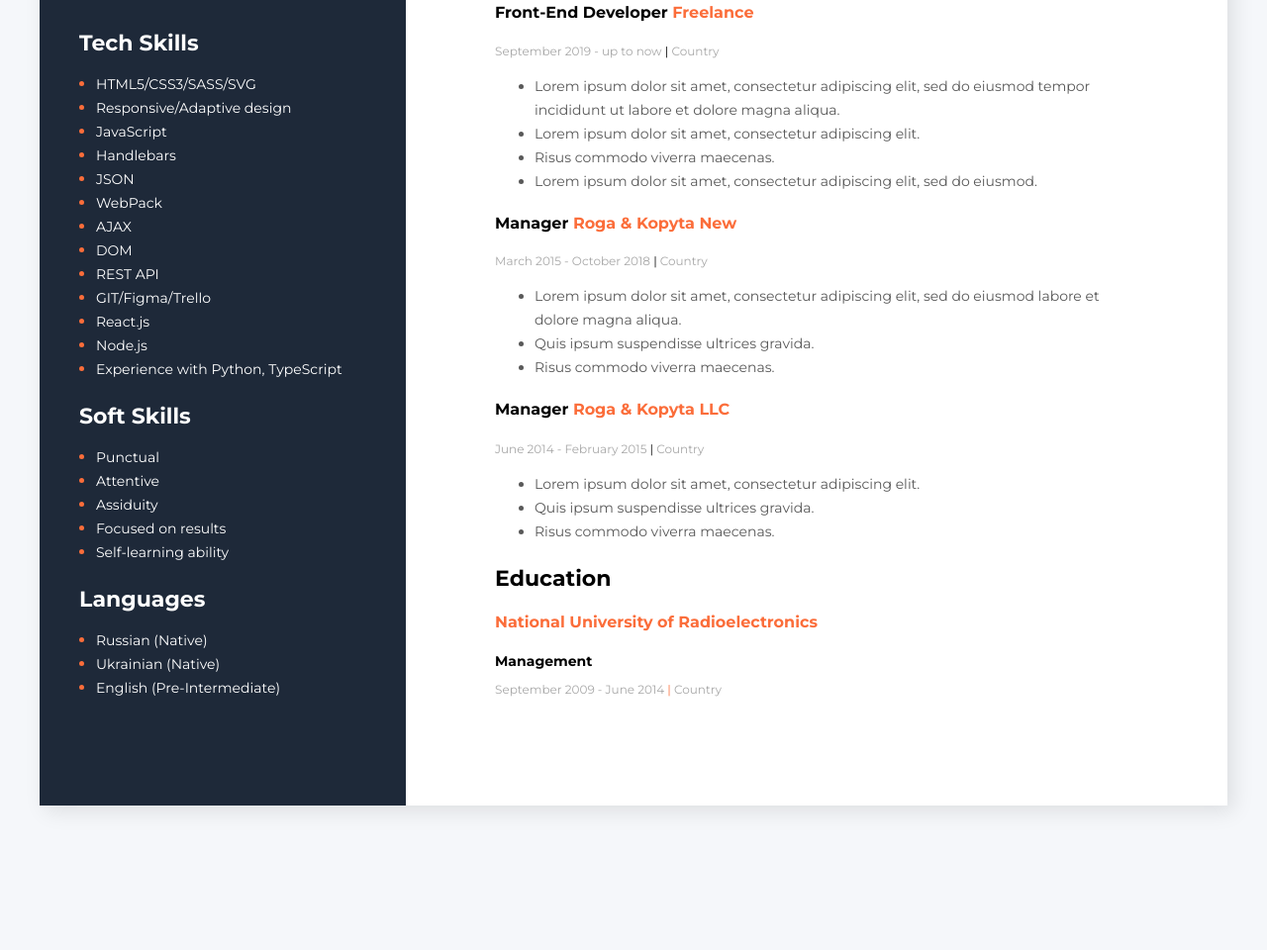
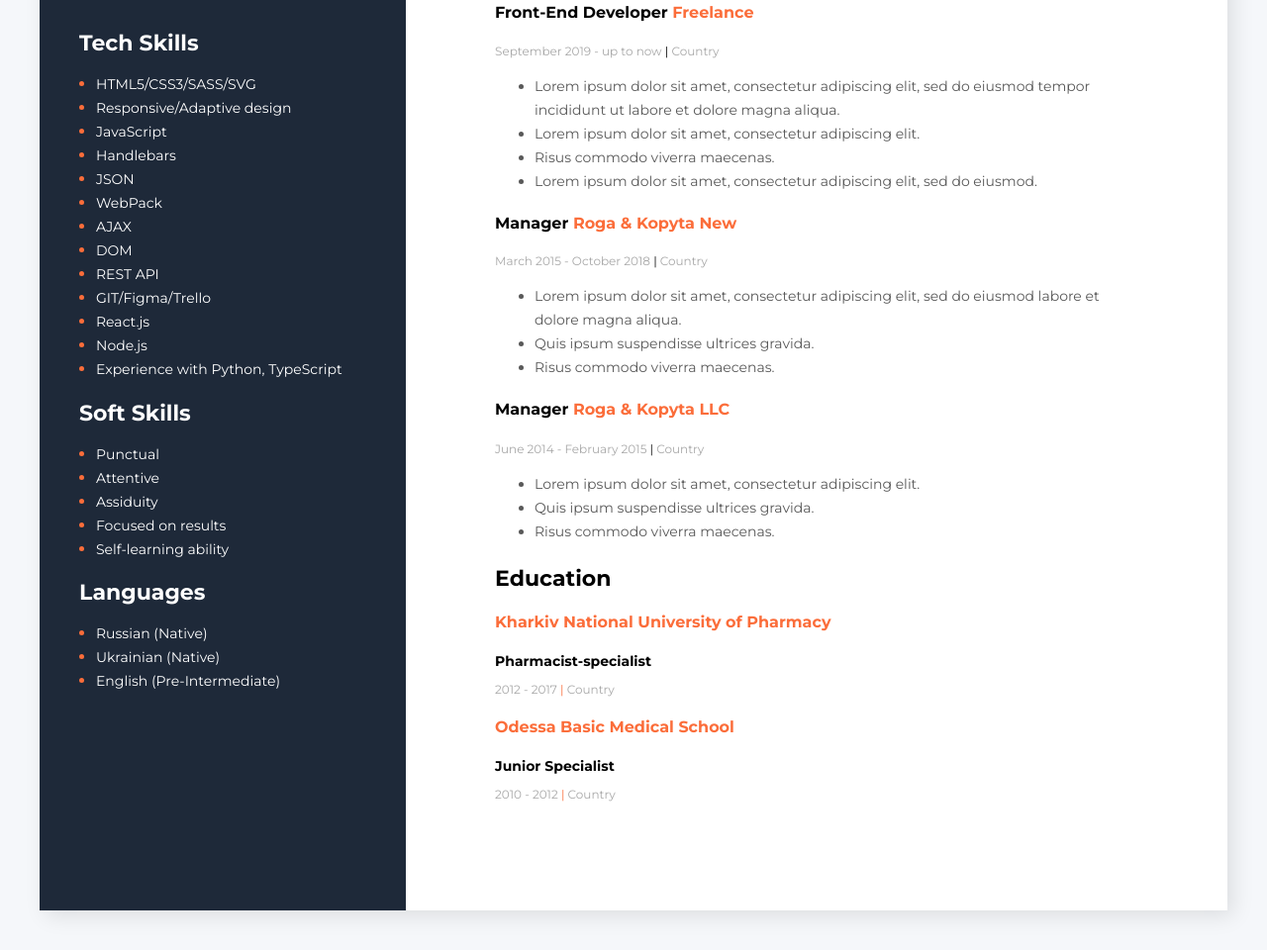
Before and after one commit to Marina-93/Resume, a plain HTML site: page index.html in a window 1280 px wide. Shown: the part 648-1608 px from the top of the page at 99% size. Before the commit the page ends 1502 px from the top, so only its background shows below. Drawn offline with Linux system fonts and the light colour scheme.

Commit message:
education and fix sidebar

```diff
--- a/index.html
+++ b/index.html
@@ -13,8 +13,8 @@
     <div class="main-container">
             <div class="main-content-section">
             <div class="about-me-section">
-                <h2 class="about-me-profession">Front-End Developer</h2>
-                <h1 class="about-me-name">Mari Shavchenko</h1>
+                <h1 class="about-me-profession">Front-End Developer</h1>
+                <h2 class="about-me-name">Mari Shavchenko</h2>
                 <p class="about-me-description">I'm a junior front-end developer looking for a full-time position in
                 a company that's aimed at making both everyday life and business
                 easier, more productive and user-friendly. I have experience of working
@@ -65,7 +65,7 @@
                 </div>
                 <div>
                     <h4 class="my-work-experience-position"> Manager <span class="my-work-experience-company"> Roga & Kopyta LLC </span> </h4>
-                    <p class="my-work-experience-period"> June 2014 - February 2015   <span class="my-work-experience-divider">|</span>   Country </p>
+                    <p class="my-work-experience-period"> June 2014 - February 2015 <span class="my-work-experience-divider">|</span>   Country </p>
                     <ul class="my-work-experience-divider">
                         <li class="my-work-experience-duty"> Lorem ipsum dolor sit amet, consectetur adipiscing elit. </li>
                         <li class="my-work-experience-duty"> Quis ipsum suspendisse ultrices gravida. </li>
@@ -75,15 +75,18 @@
             </div>
             <div class="me-eduacation-section">
                 <h3 class="main-content-title"> Education </h3>
-                <h4> <span class="university"> National University of Radioelectronics </span> </h4>
-                <h2 class="managment"> Management </h2>
-                <p class="my-work-experience-period"> September 2009 - June 2014  <span class="my-work-experience-company"> | </span>  Country </p>
+                <h4> <span class="university"> Kharkiv National University of Pharmacy </span> </h4>
+                <h2 class="managment"> Pharmacist-specialist </h2>
+                <p class="my-work-experience-period"> 2012 - 2017 <span class="my-work-experience-company"> | </span>  Country </p>
+                <h4> <span class="university"> Odessa Basic Medical School </span> </h4>
+                <h2 class="managment"> Junior Specialist </h2>
+                <p class="my-work-experience-period"> 2010 - 2012 <span class="my-work-experience-company"> | </span> Country </p>
             </div>
             </div>
             <aside class="sidebar-section">
                 <img src="img/IMG_7577.JPG" width="370px" alt="my foto">
                 <div class="contact-section">
-                    <h3 class="sidebar-title"> Contact </h3>
+                    <h2 class="sidebar-title"> Contact </h2>
                     <div>
                         <span class="contact-section-title"> C: </span>
                         <a class="contact-section-link" href="tel:+77777777777">+7 777 777 77 77</a>
@@ -93,7 +96,7 @@
                         <a class="contact-section-link" href="mailto:chornyiav@gmail.com">chornyiav@gmail.com</a>
                     </div>
                 <div class="tech-skills-section">
-                    <h3 class="sidebar-title"> Tech Skills </h3>
+                    <h2 class="sidebar-title"> Tech Skills </h2>
                     <ul class="tech-skills-list">
                         <li class="tech-skills-item"> <span class="tech-skills-item-text"> HTML5/CSS3/SASS/SVG </span> </li>
                         <li class="tech-skills-item"> <span class="tech-skills-item-text"> Responsive/Adaptive design </span> </li>
@@ -111,7 +114,7 @@
                     </ul>
                 </div>
                 <div>
-                    <h3 class="sidebar-title">Soft Skills</h3>
+                    <h2 class="sidebar-title">Soft Skills</h2>
                     <ul class="soft-skills-list">
                         <li class="soft-skills-item"> <span class="soft-skills-item-text"> Punctual</span> </li>
                         <li class="soft-skills-item"> <span class="soft-skills-item-text"> Attentive</span></li>
@@ -121,7 +124,7 @@
                     </ul>
                 </div>
                 <div>
-                    <h3 class="sidebar-title">Languages</h3>
+                    <h2 class="sidebar-title">Languages</h2>
                     <ul class="soft-skills-list">
                         <li class="soft-skills-item"> <span class="soft-skills-item-text"> Russian (Native)</span> </li>
                         <li class="soft-skills-item"> <span class="soft-skills-item-text"> Ukrainian (Native)</span></li>
```
